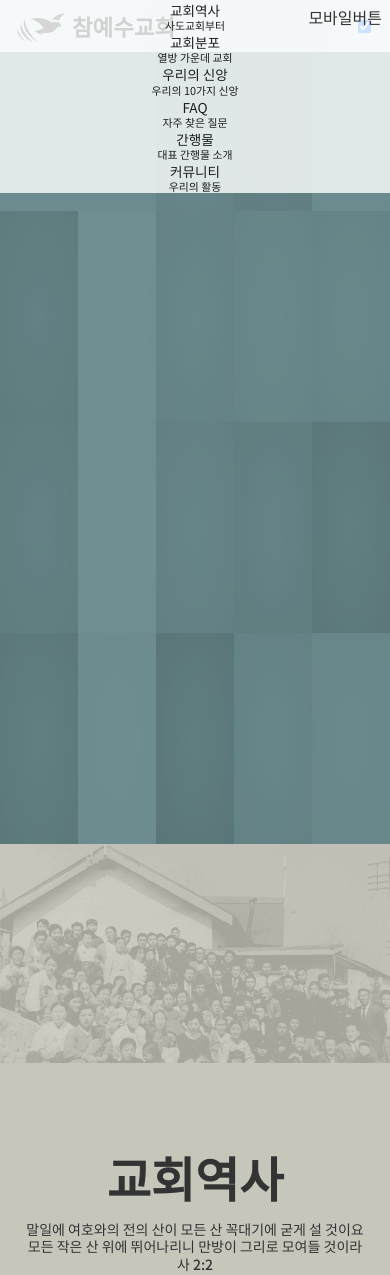
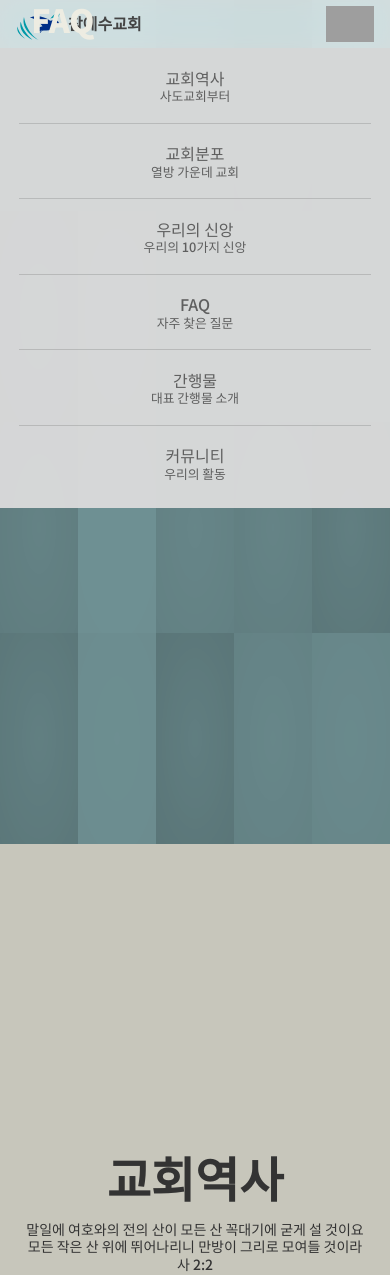
Before and after one commit to heyjohnis/tjc-brand, a PHP site: page / in a window 390 px wide, after a click that opens the changed part. Shown: the top 1275 px of the page. Run offline with PHP 8.4, Linux system fonts and the light colour scheme; some libraries are stand-ins or nearby versions; grey boxes are pictures that could not be loaded.

Commit message:
[FIXED] 디자인 및 버그 수정

```diff
--- a/css/style.css
+++ b/css/style.css
@@ -10,7 +10,7 @@
 	background: white;
 }
 p {line-height: 1.6;}
-a {color: rgb(29, 29, 31); text-decoration: none;}
+a {color: rgb(68, 68, 68); text-decoration: none;}
 
 :root { --swiper-theme-color:rgba(20,39,101,1);}
 
@@ -58,7 +58,7 @@
 	display: flex;
     align-items: center;
     margin-right: auto;
-	font-size: 1.4rem;
+	font-size: 1rem;
 	font-weight: bold;
 }
 .local-nav-links .product-name img {width:50px; margin-right:6px;}
@@ -66,13 +66,15 @@
 	font-size: 0.85rem;
 }
 
+.next_scene {width:100%; height:50px; background: rgba(255,255,255,.5);}
+
 .local-nav a div{font-size:0.8em}
 
 /* .local-nav-links a:not(.product-name) {
 	margin-left: 2em;
 } */
 
-.local-nav-links .menu{display: inline-flex;}
+.local-nav-links .menu{display: inline-flex; font-weight: 500;}
 .local-nav-links .menu li{display: block; margin-left:2em; text-align: center;}
 .local-nav-links .m_menu{display: none;}
 .local-nav-links .btn_m_menu{display: none;}
@@ -98,14 +100,34 @@
 #show-scene-0 #scroll-section-0 .sticky-elem,
 #show-scene-1 #scroll-section-1 .sticky-elem,
 #show-scene-2 #scroll-section-2 .sticky-elem,
-#show-scene-3 #scroll-section-3 .sticky-elem { display: block; will-change: transform, opacity;}
+#show-scene-3 #scroll-section-3 .sticky-elem,
+#show-scene-4 #scroll-section-4 .sticky-elem,
+#show-scene-5 #scroll-section-5 .sticky-elem,
+#show-scene-6 #scroll-section-6 .sticky-elem
+ { display: block; will-change: transform, opacity;}
+#show-scene-4 #scroll-section-4 .sticky-elem{ display: flex; will-change: transform, opacity;}
+
 #scroll-section-0{background:#709295;}
-#scroll-section-1{background: url("../images/tjc_history_bg.png"); background-color: rgb(199, 198, 187);}
+#scroll-section-1{background-color: rgb(199, 198, 187);}
 #scroll-section-2{background:#b1b8c5;}
 #scroll-section-3{background:#779598;}
 #scroll-section-4{background:#879d9f;}
 #scroll-section-5{background:#818075;}
-#scroll-section-6{background:#142765;}
+#scroll-section-6{ background-color: rgb(199, 198, 187);}
+
+
+/* 상단 메뉴 */
+.local-nav .menu li a{color:#5f5f5f;}
+#show-scene-0 .local-nav .menu li:nth-child(0) a{font-weight: bold; color:#333;}
+#show-scene-1 .local-nav .menu li:nth-child(1) a{font-weight: bold; color:#333;}
+#show-scene-2 .local-nav .menu li:nth-child(2) a{font-weight: bold; color:#333;}
+#show-scene-3 .local-nav .menu li:nth-child(3) a{font-weight: bold; color:#333;}
+#show-scene-4 .local-nav .menu li:nth-child(4) a{font-weight: bold; color:#333;}
+#show-scene-5 .local-nav .menu li:nth-child(5) a{font-weight: bold; color:#333;}
+#show-scene-6 .local-nav .menu li:nth-child(6) a{font-weight: bold; color:#333;}
+
+
+
 
 /*팝업 레이아웃*/
 .modal-popup{display:none; position:fixed; top:0; width:100%; height:100%; z-index: 10;}
@@ -123,8 +145,6 @@
 *********************************************/
 h2 {font-size:5.750rem; font-family: 'Noto Sans KR', sans-serif; font-weight:900; margin-bottom:0.4em;}
 
-.section-history{background-image: url("../images/tjc_history_bg.png") !important; background-size: contain !important; background-repeat: no-repeat !important;}
-
 .desc {font-size:1.563rem; line-height:1.25em; font-family: 'Noto Sans KR', sans-serif; font-weight:500;}
 .section-history .tit{top:33%; text-align:center; opacity:0; color:rgb(51, 51, 51);}
 .section-history .tit0{margin-top:-30%; opacity: 1;}
@@ -315,9 +337,9 @@
 *05 FAQ
 *********************************************/
 .section-faq{padding:8em 0; display: flex; justify-content: center; align-items: stretch; flex-flow: wrap;color:#fff; box-sizing:border-box; overflow:hidden;}
-.section-faq .faq_title{height:100%; display: flex; align-items: flex-end; justify-content: flex-end; margin-left:-9em; border-right:2px solid rgb(51, 97, 141);}
+.section-faq .faq_title{top: 0;height:100%; align-items: flex-end; justify-content: flex-end; margin-left:-9em; border-right:2px solid rgb(51, 97, 141);}
 .section-faq .faq_title h2{color:rgb(237, 236, 226); transform: rotate(-90deg);}
-.section-faq .content{width: 60%; height:100%; display: flex; flex-direction: column; justify-content: space-between; z-index: 11;}
+.section-faq .content{left:15%; top:10%; width: 70%; height:100%; flex-direction: column; justify-content: space-between; z-index: 11;}
 .section-faq .faq_nav{width: 100%; display: flex; justify-content: space-between;}
 .section-faq .faq_nav li {flex-grow: 1;}
 .section-faq .faq_nav li .menu{text-align: center; border-right:1px solid rgba(255,255,255,0.5); color: #bbc3bf;}
@@ -720,7 +750,8 @@
 
 /*768*/
 @media screen and (max-width: 48.063em ) {
-
+	.local-nav {height: 48px;}
+	.local-nav-links .product-name img {width: 48px; margin-right: 4px;}
 	.modal-popup .content { width: 70%; height: 60%; margin: 27% 15%; display: flex; flex-direction: column;}
 	.history_con_mov {width: 100%;}
 	.history_con_text {width: 100%; padding: 2em 1.5em 2em 1.5em;}
@@ -747,15 +778,15 @@
 /* iPad */
 @media screen and (max-width: 767px ) {
 
-	.local-nav-links .m_menu{display: block; position: absolute; top:0.5em; right:0.5em; z-index:1;}
-	.local-nav-links .btn_m_menu{display: block;}
-
+	.local-nav-links .m_menu{display: flex; align-content: center; z-index: 10000;}
+	.local-nav-sticky .local-nav {background:rgba(220, 220, 220, 0.95);}
 	.local-nav{position:fixed !important; bottom:auto; top:0;}
-	.local-nav-links .menu {display:block; position: fixed; right:-100%; top:0; width:100%; transition:all 0.5s;}
-	.local-nav-links .btn_m_menu:checked + .menu{right:0;}
-
-
-	.local-nav-links .menu li{width:100%; margin-left:0; background: rgba(255,255,255,.8);}
+	.local-nav-links .menu {display:block; position: fixed; right:-100%; top:48px; width:100%; transition:all 0.5s;  background: rgba(220, 220, 220, 0.95);}
+	.m_menu img {width:48px;}
+	.local-nav-links .btn_m_menu:checked + .menu{right:0; top: 48px; box-sizing: border-box;}
+	.local-nav-links .menu li {padding: 0.8em 0 1.2em; margin: 0.5em 1.2em; border-bottom: 1px solid rgba(68, 68, 68, 0.2); box-sizing: border-box;}
+	.local-nav-links .menu li:last-child {border-bottom:0; }
+	.local-nav-links a {font-size: 1rem;}
 }
 
 /*414*/
--- a/index.html
+++ b/index.html
@@ -20,33 +20,33 @@
 
        <nav class="local-nav">
             <div class="local-nav-links">
-                <a href="#" class="product-name"><img src="images/logo.svg" alt="logo image"/>참예수교회</a>
+                <a href="#" class="product-name"><img src="images/logo.svg" onclick="gotoScene(0)" alt="logo image"/>참예수교회</a>
 
-				<label class="m_menu" for="m_menu">모바일버튼</label>
+				<label class="m_menu" for="m_menu"><img src="images/ico_menu_open.svg" alt="메뉴 열기 버튼"/></label>
 				<input class="btn_m_menu" type="checkbox" id="m_menu" />
 
 				<ul class="menu">
-					<li><a href="#scroll-section-1" data-scroll>
+					<li><a href="#scroll-section-1" onclick="gotoScene(1)">
 						교회역사
 						<div>사도교회부터</div>
 						</a></li>
-					<li><a href="#scroll-section-2" data-scroll>
+					<li><a href="#scroll-section-2" onclick="gotoScene(2)">
 						교회분포
 						<div>열방 가운데 교회</div>
 						</a></li>
-					<li><a href="#scroll-section-3" data-scroll>
+					<li><a href="#scroll-section-3" onclick="gotoScene(3)">
 						우리의 신앙
 						<div>우리의 10가지 신앙</div>
 					</a></li>
-					<li><a href="#scroll-section-4" data-scroll>
+					<li><a href="#scroll-section-4" onclick="gotoScene(4)">
 						FAQ
 						<div>자주 찾은 질문</div>
 						</a></li>
-					<li><a href="#scroll-section-5" data-scroll>
+					<li><a href="#scroll-section-5" onclick="gotoScene(5)">
 						간행물
 						<div>대표 간행물 소개</div>
 						</a></li>
-					<li><a href="#scroll-section-6">
+					<li><a href="#scroll-section-6" onclick="gotoScene(6)">
 						커뮤니티
 						<div>우리의 활동</div>
 						</a></li>
@@ -58,6 +58,7 @@
 	        <div class="tv">
 	        	<div class="screen mute" id="tv"></div>
 	        </div>
+
         </section>
 
 
@@ -139,7 +140,11 @@
 			<!-- 01 교회 역사: 컨텐츠 -->
             <div class="modal-popup" id="history-modal1">
 				<div class="content">
-					<div class="history_con_mov"></div>
+					<div class="history_con_mov">
+						<video muted autoplay loop>
+							<source src="video/01_1_mov.mp4" type="video/mp4">
+						</video>
+					</div>
 					<div class="history_con_text">
 						<h3>01. 사도교회의 태동과 복음의 변질</h3>
 						<p>
@@ -153,7 +158,11 @@
 
             <div class="modal-popup" id="history-modal2">
                 <div class="content">
-					<div class="history_con_mov"></div>
+					<div class="history_con_mov">
+						<video muted autoplay loop>
+							<source src="video/02_1_mov.mp4" type="video/mp4">
+						</video>
+					</div>
 					<div class="history_con_text">
                     	<h3>02. 루터의 종교개혁과 그 한계점</h3>
                     	<p>
@@ -293,7 +302,7 @@
             </div>
             <div class="modal-popup" id="church-modal">
                 <div class="content02">
-                    <div class="church-pic"><img src="./images/church/blank.pnga"/></div>
+                    <div class="church-pic"><img src="./images/church/tjc_map.png"/></div>
                     <ul>
                         <li class="church-name">교회이름</li>
                         <li class="since">설립년도</li>
@@ -313,13 +322,13 @@
 		</section>
 
 		<section class="scroll-section section-belief" id="scroll-section-3">
-			<div class="bg_pattern">
+			<div class="bg_pattern" style="display: none;">
 			</div>
-			<div class="content">
+			<div class="content sticky-elem">
 				<h3>참예수교회 기본신앙 10개항</h3>
 				<h2>우리의 신앙</h2>
 			</div>
-			<div class="belief_board">
+			<div class="belief_board sticky-elem">
 				<div class="belief01 belief">01</div>
 				<div class="belief02 belief">02</div>
 				<div class="belief03 belief">03</div>
@@ -332,7 +341,8 @@
 				<div class="belief10 belief">10</div>
 			</div>
 
-			<ul class="belief_menu">
+			<div class="belief_menu sticky-elem">
+				<ul class="ico_believes">
 					<li class="ico_belief01 ico_belief">
 						<span class="ico_item">01</span>
 						<span class="ico_txt">하나님</span>
@@ -374,6 +384,7 @@
 						<span class="ico_txt">재림</span>
 					</li>
 				</ul>
+			</div>
 
             <div class="modal-popup" id="belief_modal">
 				<div class="content">
@@ -417,10 +428,10 @@
 
 
 		<section class="scroll-section section-faq" id="scroll-section-4">
-			<div class="faq_title">
+			<div class="faq_title sticky-elem">
 				<h2>FAQ</h2>
 			</div>
-			<div class="content">
+			<div class="content sticky-elem">
 				<ul class="faq_nav">
 					<li class="faq_menu faq_menu01 current" onclick="setFaqContentList('01');">
 						<div class="menu">
@@ -514,10 +525,10 @@
 		</section>
 
 		<section class="scroll-section section-books" id="scroll-section-5">
-			<div class="tit tit0">
+			<div class="tit tit0 sticky-elem">
 				<h2>간행물</h2>
 			</div>
-			<div class="content">
+			<div class="content sticky-elem">
 				<ul class="book_list">
 				</ul>
 			</div>
@@ -528,10 +539,10 @@
 		</div>
 
 		<section class="scroll-section section-community" id="scroll-section-6">
-			<div class="tit tit0">
+			<div class="tit tit0 sticky-elem">
 				<h2>커뮤니티</h2>
 			</div>
-			<div class="content">
+			<div class="content sticky-elem">
 				<ul class="community_mn">
 					<li >
 						<a href="/category/mov-all/worship/">
@@ -567,27 +578,22 @@
   integrity="sha256-9/aliU8dGd2tb6OSsuzixeV4y/faTqgFtohetphbbj0="
   crossorigin="anonymous"></script>
 
-<!-- Swiper JS -->
-<script src="https://unpkg.com/swiper/swiper-bundle.min.js"></script>
+<!-- <script src="js/youtube.js"></script> -->
 
-<!-- Initialize Swiper -->
-<script>
-	var swiper = new Swiper('.swiper-container', {
-		slidesPerView: 3,
-		spaceBetween: 10,
-		navigation: {
-			nextEl: '.swiper-button-next',
-			prevEl: '.swiper-button-prev',
-		}
-	});
-</script>
-
-<!-- <script src="js/youtube.js"></script> -->
-<script src="js/sweet-scroll.min.js"></script>
 <script src="js/script.js"></script>
 
 <!-- <script src="js/data.js"></script> -->
 
+<!-- Swiper JS -->
+<!-- <script src="https://unpkg.com/swiper/swiper-bundle.min.js"></script> -->
 
+<!-- Initialize Swiper -->
+<!-- <script>
+	const swiper = new Swiper('.sub_menu', {
+		// Optional parameters
+		loop: true,
+		slidesPerView: 3,
+	});
+</script> -->
 
 </html>
```
Also changed, not shown: other parts of css/style.css (+17 -7 lines), js/script.js (+139 -95 lines), images/logo.svg. Lines whose indentation alone changed are shown as unchanged.
